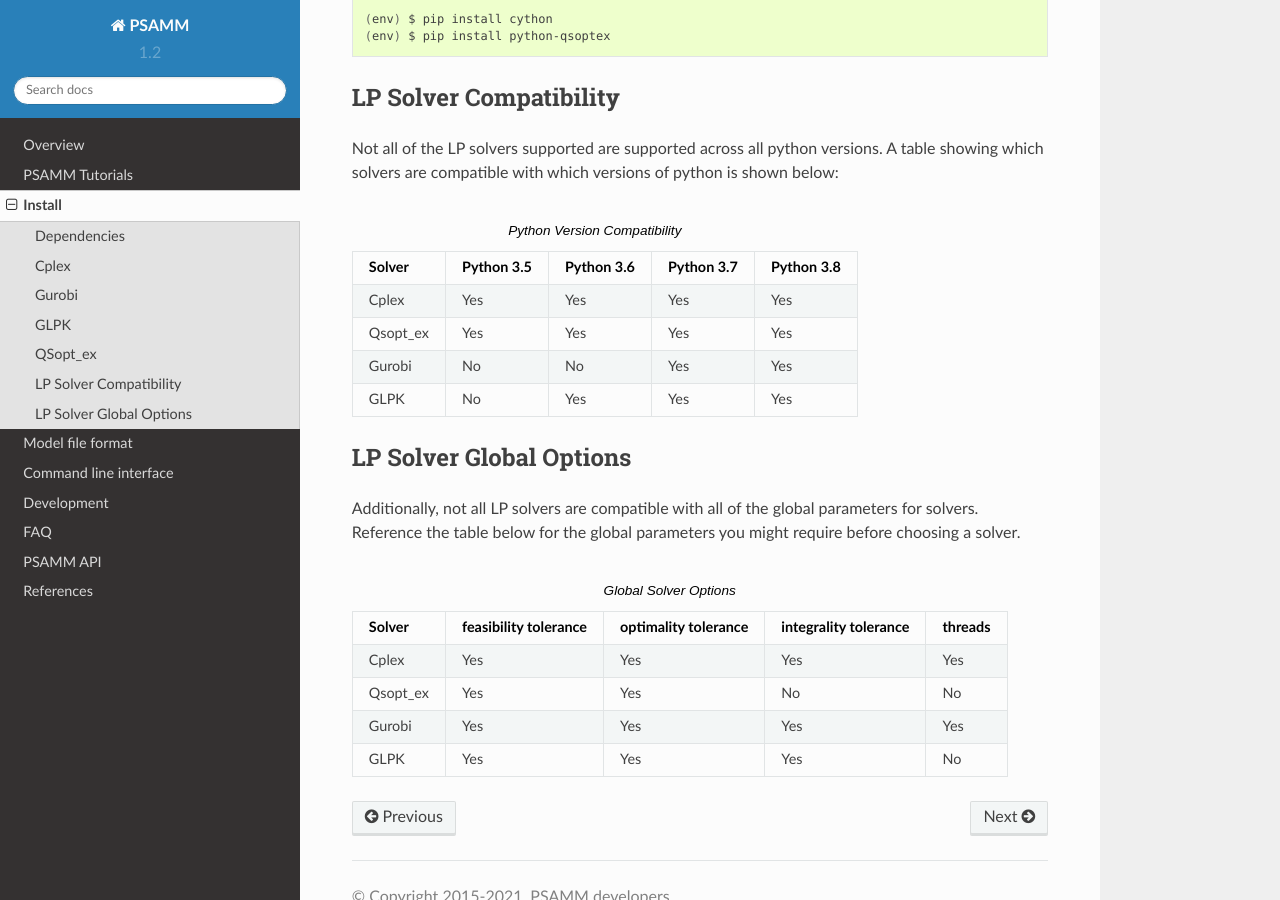
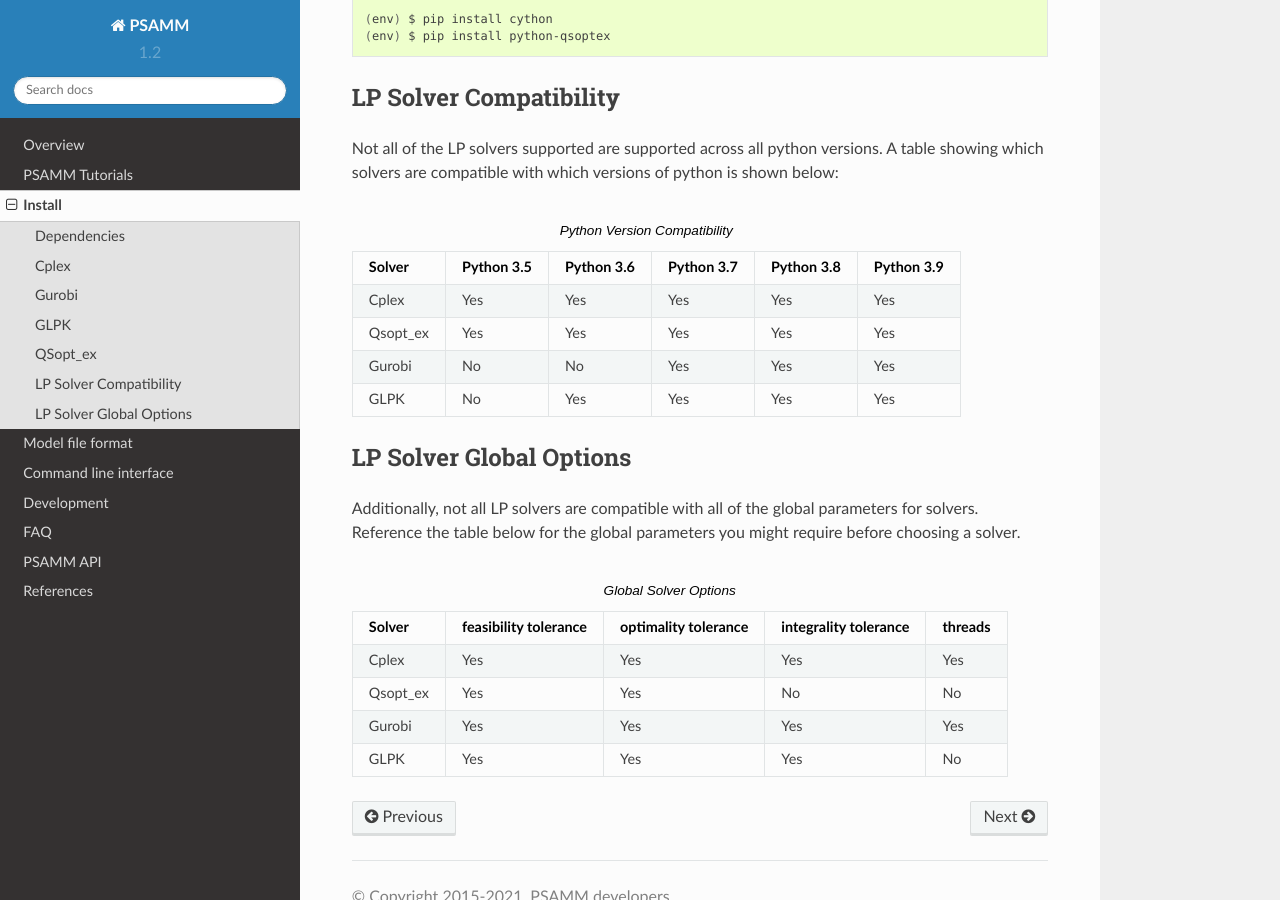
Before and after one commit to zhanglab/psamm, a Sphinx documentation site: the page built from docs/install.rst, in a window 1280 px wide and 900 px high, scrolled down 2170 px. Built offline with Sphinx 7.4.7 and the Read the Docs theme 2.0.0, drawn with Linux system fonts in a browser that asks for light colours.

Commit message:
updated solver python compatibility

```diff
--- a/docs/install.rst
+++ b/docs/install.rst
@@ -132,7 +132,9 @@
      - Python 3.6
      - Python 3.7
      - Python 3.8
+     - Python 3.9
    * - Cplex
+     - Yes
      - Yes
      - Yes
      - Yes
@@ -142,13 +144,16 @@
      - Yes
      - Yes
      - Yes
+     - Yes
    * - Gurobi
      - No
      - No
      - Yes
      - Yes
+     - Yes
    * - GLPK
      - No
+     - Yes
      - Yes
      - Yes
      - Yes
```
